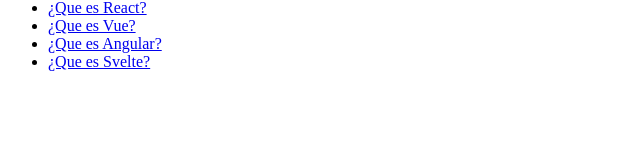
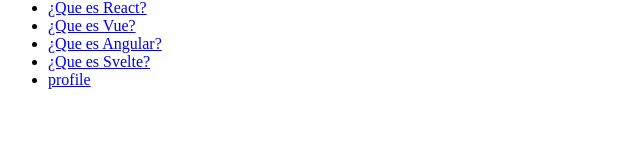
Before and after one commit to julianf-dev/react-router-dom, a React (Vite) app: page /#/blog in a window 1280 px wide. Shown: the part 151-300 px from the top of the page, without its empty margins (0-640 px from the left). Built offline with nearby package versions, Linux system fonts and the light colour scheme.

Commit message:
@feat: agregando y probando Outlet

```diff
--- a/src/App/index.tsx
+++ b/src/App/index.tsx
@@ -1,6 +1,6 @@
 import { HashRouter } from "react-router-dom";
 import { Menu } from "../components/Menu";
-import { Router } from "../Router/Router";
+import { Router } from "../Router";
 
 
 export const App = () => {
--- a/src/Router/Router.tsx
+++ /dev/null
@@ -1,22 +0,0 @@
-import { useRoutes } from "react-router-dom";
-import { BlogPost } from "../components/BlogPost";
-import { Routes } from "./Routes";
-
-export const Router = () => {
-
-  const elements = useRoutes([
-    ...Routes,
-    // En este caso la ruta dinámica se almacena en "slug"
-    {
-      path:"/blog/:slug",
-      element: <BlogPost/>
-    },
-    {
-      path: "*",
-      element: <p>don't exist elements</p>,
-    },
-
-  ]);
-
-  return elements;
-};
--- a/src/Router/Routes.tsx
+++ b/src/Router/Routes.tsx
@@ -10,18 +10,15 @@
 
 export const Routes: Routes[] = [
   {
-    path: "/",
-    element: <Home />,
+    path: "home",
     text: "Home",
   },
   {
     path: "blog",
-    element: <BlogPage />,
     text: "Blog",
   },
   {
     path: "profile",
-    element: <ProfilePage />,
     text: "Profile",
   },
 ];
--- /dev/null
+++ b/src/Router/index.tsx
@@ -0,0 +1,45 @@
+import { useRoutes } from "react-router-dom";
+import { BlogPost } from "../components/BlogPost";
+import { BlogPage } from "../components/BlogPage";
+import { Home } from "../components/Home";
+import { ProfilePage } from "../components/ProfilePage";
+import { Routes } from "./Routes";
+
+export const Router = () => {
+
+  const elements = useRoutes([
+    {
+      path: "home",
+      element: <Home />,
+    },
+    {
+      path: "blog",
+      element: <BlogPage />,
+      children: [
+        {
+          path: ":slug",
+          element: <BlogPost />,
+        },
+        {
+          path: "profile",
+          element: <ProfilePage />,
+        },
+      ]
+    },
+    {
+      path: "profile",
+      element: <ProfilePage />,
+    },
+    {
+      path: "*",
+      element: <p>don't exist elements</p>,
+    },
+    // En este caso la ruta dinámica se almacena en "slug"
+   /*  {
+      path:"/blog/:slug",
+      element: <BlogPost/>
+    }, */
+  ]);
+
+  return elements;
+};
--- a/src/components/BlogPage/index.tsx
+++ b/src/components/BlogPage/index.tsx
@@ -1,14 +1,19 @@
+import { Link, Outlet } from "react-router-dom"
 import { BlogLink } from "../BlogLink"
 import { data } from "../BlogLink/blogData"
 
 export const BlogPage = () => {
   return (
     <div>
+      <Outlet/>
       <h1>Blog Page</h1>
       <ul>
         {data.map((post) => (
           <BlogLink key={post.slug} post={post}/>
         ))}
+         <li>
+      <Link to={`/blog/profile`}>profile</Link>
+        </li>
       </ul>
     </div>
   )
```
